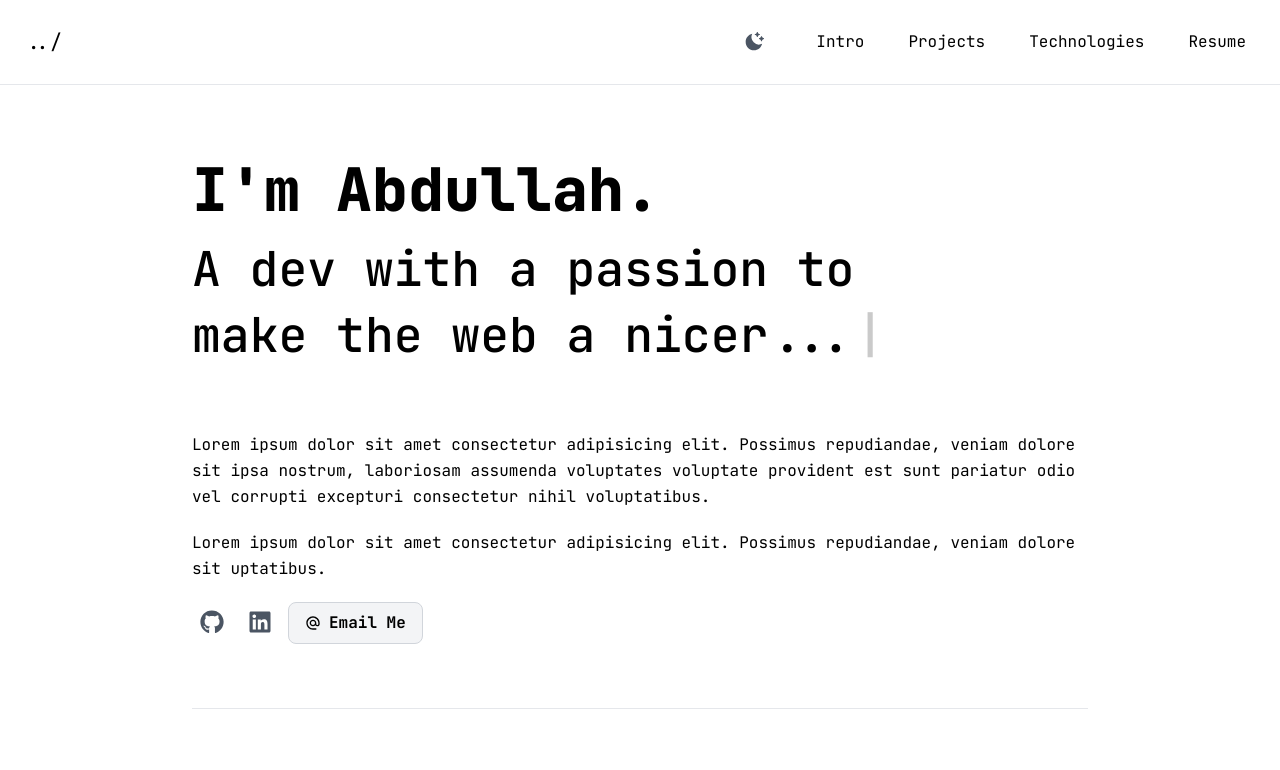
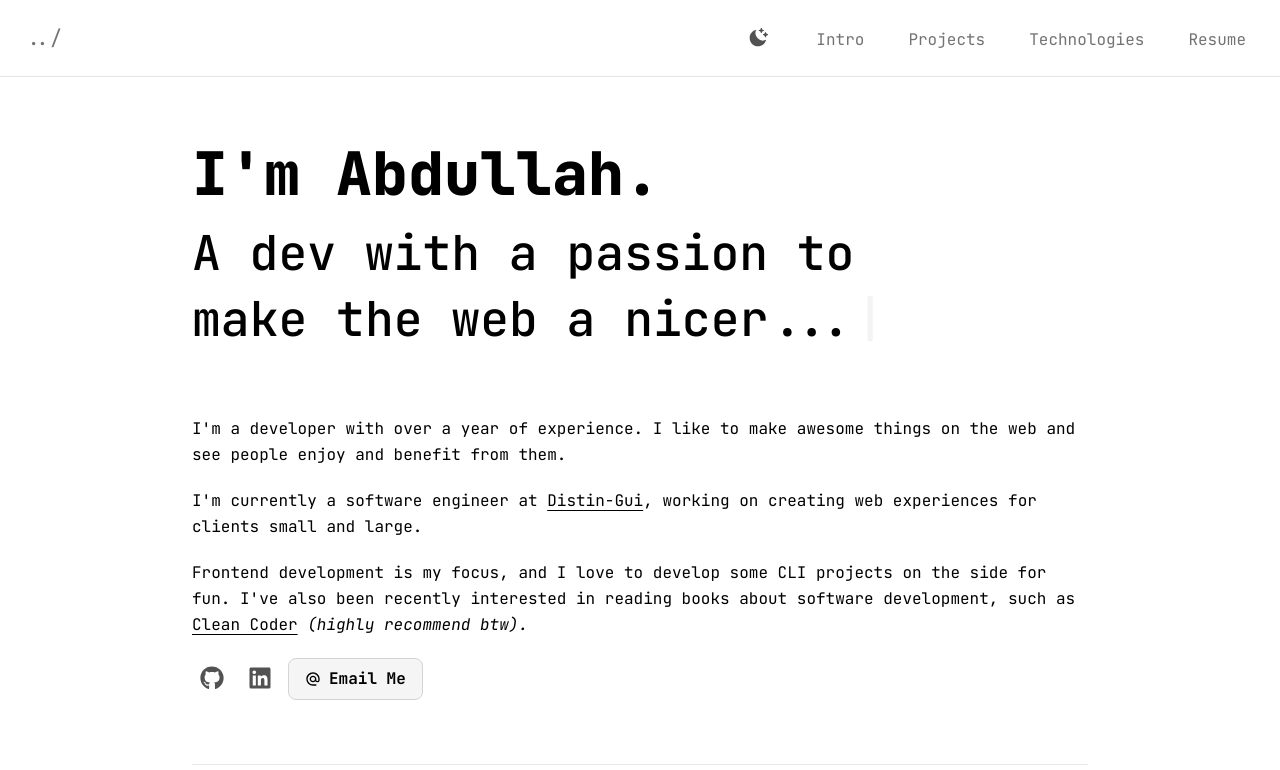
Before and after one commit to zeabdullah/portfolio, an Astro site: page / in a window 1280 px wide. Shown: the top 770 px of the page. Built offline with nearby package versions, Linux system fonts and the light colour scheme; Astro itself is replaced by a stand-in of ours.

Commit message:
feat: 🎉 implement responsive navbar

```diff
--- a/src/components/BtnLink.tsx
+++ b/src/components/BtnLink.tsx
@@ -4,8 +4,8 @@ import { ComponentPropsWithoutRef } from 'react';
 export const linkBtnCls = cn(
     'flex justify-center items-center gap-2',
     'font-bold text-md',
-    'bg-gray-100 hover:bg-gray-200',
-    'border border-gray-300 hover:border-gray-400',
+    'bg-neutral-100 hover:bg-neutral-200',
+    'border border-neutral-300 hover:border-neutral-400',
     'rounded-lg py-2 px-4',
     'transition-colors',
 );
--- /dev/null
+++ b/src/components/IconLink.tsx
@@ -0,0 +1,21 @@
+import cn from 'clsx';
+// import { IconType } from 'react-icons/lib';
+
+interface IconLinkProps extends React.ComponentPropsWithoutRef<'a'> {
+    children: React.ReactNode;
+}
+export default function IconLink(props: IconLinkProps) {
+    return (
+        <a
+            {...props}
+            className={cn(
+                'p-2 rounded-md',
+                'text-2xl text-neutral-600 hover:text-dark',
+                'hover:bg-neutral-100',
+                props.className,
+            )}
+        >
+            {props.children}
+        </a>
+    );
+}
--- a/src/components/NavLink.tsx
+++ b/src/components/NavLink.tsx
@@ -1,5 +1,11 @@
 import cn from 'clsx';
 import { ComponentPropsWithoutRef } from 'react';
+
+export const navItemCls = cn(
+    'text-neutral-500',
+    'hover:bg-neutral-100 hover:text-dark',
+    'rounded-md',
+);
 
 export function NavLink({
     className,
@@ -7,10 +13,7 @@ export function NavLink({
     ...props
 }: ComponentPropsWithoutRef<'a'>): JSX.Element {
     return (
-        <a
-            className={cn('hover:bg-gray-200', 'px-5 py-1.5', 'rounded-md', className)}
-            {...props}
-        >
+        <a className={cn(navItemCls, 'px-5 py-2', className)} {...props}>
             {children}
         </a>
     );
--- a/src/components/ProjectCard.tsx
+++ b/src/components/ProjectCard.tsx
@@ -16,9 +16,9 @@ export default function ProjectCard(props: ProjectCardProps): JSX.Element {
             rel="noreferrer noopener"
             className={cn(
                 'flex justify-start items-start gap-4 flex-col sm:flex-row',
-                'bg-gray-50 md:hover:bg-gray-200 focus:bg-gray-200',
+                'bg-neutral-50 md:hover:bg-neutral-200 focus:bg-neutral-200',
                 'p-8 rounded-md',
-                'border border-gray-200 md:hover:border-gray-400 focus:border-gray-400',
+                'border border-neutral-200 md:hover:border-neutral-400 focus:border-neutral-400',
                 'shadow-sm',
                 'md:group-hover:opacity-50',
                 'hover:!opacity-100',
@@ -37,10 +37,10 @@ export default function ProjectCard(props: ProjectCardProps): JSX.Element {
                 <div className={cn('flex items-center flex-wrap gap-x-5', 'mb-2')}>
                     <h3 className={cn('text-lg font-bold', 'flex-shrink-0')}>{props.title}</h3>
                     <em>
-                        <p className="text-gray-400 text-xs flex-shrink">({props.stack})</p>
+                        <p className="text-neutral-400 text-xs flex-shrink">({props.stack})</p>
                     </em>
                 </div>
-                <p className={cn('text-gray-800 text-md font-light leading-relaxed')}>
+                <p className={cn('text-neutral-800 text-md font-light leading-relaxed')}>
                     {props.content}
                 </p>
             </div>
--- /dev/null
+++ b/src/components/Typography/Anchor.tsx
@@ -0,0 +1,19 @@
+import cn from 'clsx';
+
+interface AnchorProps extends React.ComponentPropsWithoutRef<'a'> {
+    href: string;
+}
+export default function Anchor({ children, ...props }: AnchorProps) {
+    return (
+        <a
+            {...props}
+            className={cn(
+                'underline underline-offset-4',
+                'hover:font-bold focus:font-bold',
+                'hover:bg-neutral-200 focus:bg-neutral-200',
+            )}
+        >
+            {children}
+        </a>
+    );
+}
--- a/src/layouts/Footer.tsx
+++ b/src/layouts/Footer.tsx
@@ -2,6 +2,7 @@ import cn from 'clsx';
 import { FaGithub, FaReact } from 'react-icons/fa';
 import { SiTailwindcss } from 'react-icons/si';
 import AstroLogo from '@components/AstroLogo';
+import Anchor from '@components/Typography/Anchor';
 
 export default function Footer() {
     return (
@@ -12,7 +13,7 @@ export default function Footer() {
                 'space-y-4',
                 'text-sm text-center',
                 'bg-neutral-50 dark:bg-dark dark:text-light',
-                'border-t border-t-gray-200',
+                'border-t border-t-neutral-200',
             )}
         >
             <p>
@@ -24,12 +25,10 @@ export default function Footer() {
                 and <SiTailwindcss title="Tailwind" className="inline text-xl fill-teal-600" />
             </p>
             <p>
-                <a
-                    href="github.com/abdullahzeidan/portfolio"
-                    className="hover:underline underline-offset-2"
-                >
-                    Source code on <FaGithub className="inline text-lg" />
-                </a>
+                <Anchor href="https://github.com/abdullahzeidan/portfolio">
+                    Source code on{' '}
+                    <FaGithub aria-label="GitHub" title="GitHub" className="inline text-lg" />
+                </Anchor>
             </p>
         </footer>
     );
--- a/src/layouts/Layout.astro
+++ b/src/layouts/Layout.astro
@@ -23,7 +23,7 @@ const { darkMode = false } = Astro.props;
 	</head>
 	<body class:list={[darkMode && "dark", "dark:bg-dark dark:text-light"]}>
 		<main>
-			<Navbar />
+			<Navbar client:load />
 			<slot />
 			<Footer />
 		</main>
--- a/src/layouts/Navbar.tsx
+++ b/src/layouts/Navbar.tsx
@@ -1,25 +1,31 @@
+import { useState } from 'react';
 import cn from 'clsx';
-import { RiMoonClearFill, RiMenuFill } from 'react-icons/ri';
-import { NavLink } from '@components/NavLink';
+import { RiMoonClearFill, RiMenuFill, RiCloseFill } from 'react-icons/ri';
+import { navItemCls, NavLink } from '@components/NavLink';
 
-const btnClasses = cn('text-gray-600 hover:text-black', 'hover:bg-gray-200', 'rounded-md');
+const btnClasses = cn(navItemCls, 'text-neutral-600 hover:text-dark');
 
 export default function Navbar(): JSX.Element {
+    const [mobileNavActive, setMobileNavActive] = useState(false);
+
+    const toggleMobileNav = () => setMobileNavActive(!mobileNavActive);
+    const hideMobileNav = () => setMobileNavActive(false);
+
     return (
         <>
-            <div className={cn('SPACER', 'h-24')} />
-            <div
+            <div className={cn('SPACER', 'h-20')} />
+            <nav
                 id="navbar"
                 className={cn(
                     'fixed z-10 top-0 min-w-full',
-                    'flex justify-between items-center',
-                    'border-b border-b-gray-200',
+                    'flex justify-between items-center flex-wrap',
+                    'border-b border-b-neutral-200',
                     'bg-white/90 backdrop-blur-md',
-                    'px-3.5 py-5',
-                    'dark:bg-dark/95 dark:text-light',
+                    'px-3.5 py-4',
+                    'dark:bg-dark dark:text-light',
                 )}
             >
-                <div>
+                <div className="flex-grow">
                     <NavLink
                         href="/"
                         aria-label="Home"
@@ -30,7 +36,7 @@ export default function Navbar(): JSX.Element {
                     </NavLink>
                 </div>
 
-                <nav className="flex justify-between items-center gap-1">
+                <span>
                     <button
                         className={cn(btnClasses, 'p-3 mr-4', 'text-xl')}
                         title="Toggle Theme"
@@ -39,23 +45,30 @@ export default function Navbar(): JSX.Element {
                         <RiMoonClearFill aria-label="Switch to dark" />
                     </button>
 
-                    <div className="links hidden sm:contents">
-                        <NavLink href="#header">Intro</NavLink>
-                        <NavLink href="#projects">Projects</NavLink>
-                        <NavLink href="#tech">Technologies</NavLink>
-                        <NavLink href="#resume">Resume</NavLink>
-                    </div>
-
                     <button
-                        title="menu"
-                        aria-label="menu"
+                        title="Menu"
+                        aria-label="Menu"
                         className={cn(btnClasses, 'sm:hidden', 'px-3 py-2', 'text-2xl')}
-                        onClick={() => {}}
+                        onClick={toggleMobileNav}
                     >
-                        <RiMenuFill />
+                        {mobileNavActive ? <RiCloseFill /> : <RiMenuFill />}
                     </button>
-                </nav>
-            </div>
+                </span>
+                <div
+                    className={cn(
+                        mobileNavActive
+                            ? 'flex flex-col justify-between items-stretch gap-4 basis-full'
+                            : 'hidden',
+                        'sm:flex sm:flex-row sm:items-center sm:gap-1 sm:basis-auto',
+                        'mt-8 sm:mt-auto',
+                    )}
+                >
+                    <NavLink href="#header" onClick={hideMobileNav} children="Intro" />
+                    <NavLink href="#projects" onClick={hideMobileNav} children="Projects" />
+                    <NavLink href="#tech" onClick={hideMobileNav} children="Technologies" />
+                    <NavLink href="#resume" onClick={hideMobileNav} children="Resume" />
+                </div>
+            </nav>
         </>
     );
 }
--- a/src/sections/Header.tsx
+++ b/src/sections/Header.tsx
@@ -3,17 +3,13 @@ import cn from 'clsx';
 import Typewriter from 'typewriter-effect';
 import { FaGithub, FaLinkedin } from 'react-icons/fa';
 import { MdAlternateEmail } from 'react-icons/md';
-import P from '@components/Typography/P';
+import IconLink from '@components/IconLink';
 import BtnLink from '@components/BtnLink';
 import Section from '@components/Section';
+import P from '@components/Typography/P';
+import Anchor from '@components/Typography/Anchor';
 
 const sectionLabel = 'header-heading';
-const linkCls = cn(
-    'p-2 rounded-md',
-    'text-2xl text-gray-600 hover:text-black',
-    'hover:bg-gray-200',
-);
-
 export default function Header() {
     const [firstTyperDone, setFirstTyperDone] = useState(false);
     function endFirstTypewriter() {
@@ -27,7 +23,7 @@ export default function Header() {
                 className={cn(
                     'text-3xl sm:text-4xl md:text-5xl font-medium !leading-snug',
                     'max-w-xl md:max-w-3xl',
-                    'mb-16',
+                    'mb-12 md:mb-16',
                 )}
             >
                 <strong
@@ -61,10 +57,10 @@ export default function Header() {
                             typewriter
                                 .pauseFor(250)
                                 .typeString('make the web a nicer...')
-                                .pauseFor(1000)
+                                .pauseFor(1500)
                                 .deleteChars(8)
                                 .typeString('cooler 😎')
-                                .pauseFor(250)
+                                .pauseFor(1000)
                                 .deleteChars(9)
                                 .typeString('greater place.')
                                 .start();
@@ -74,37 +70,53 @@ export default function Header() {
             </h1>
             <article>
                 <P>
-                    Lorem ipsum dolor sit amet consectetur adipisicing elit. Possimus
-                    repudiandae, veniam dolore sit ipsa nostrum, laboriosam assumenda
-                    voluptates voluptate provident est sunt pariatur odio vel corrupti
-                    excepturi consectetur nihil voluptatibus.
+                    I'm a developer with over a year of experience. I like to make awesome
+                    things on the web and see people enjoy and benefit from them.
                 </P>
                 <P>
-                    Lorem ipsum dolor sit amet consectetur adipisicing elit. Possimus
-                    repudiandae, veniam dolore sit uptatibus.
+                    I'm currently a software engineer at{' '}
+                    <Anchor
+                        href="https:distin-gui.com"
+                        target="_blank"
+                        rel="noreferrer noopener"
+                    >
+                        Distin-Gui
+                    </Anchor>
+                    , working on creating web experiences for clients small and large.
+                </P>
+                <P>
+                    Frontend development is my focus, and I love to develop some CLI projects
+                    on the side for fun. I've also been recently interested in reading books
+                    about software development, such as{' '}
+                    <Anchor
+                        href="https://www.oreilly.com/library/view/the-clean-coder/9780132542913"
+                        target="_blank"
+                        rel="noreferrer noopener"
+                    >
+                        Clean Coder
+                    </Anchor>{' '}
+                    <em>(highly recommend btw).</em>
                 </P>
             </article>
             <div className={cn('flex gap-2 flex-wrap')}>
-                <a
+                <IconLink
                     href="https://www.github.com/AbdullahZeidan"
                     target="_blank"
                     rel="noreferrer noopener"
-                    className={linkCls}
                     aria-label="GitHub"
                     title="GitHub"
                 >
                     <FaGithub />
-                </a>
-                <a
+                </IconLink>
+                <IconLink
                     href="https://www.linkedin.com/in/abdullah-z-b4653a213/"
                     target="_blank"
                     rel="noreferrer noopener"
-                    className={linkCls}
                     aria-label="LinkedIn"
                     title="LinkedIn"
                 >
                     <FaLinkedin />
-                </a>
+                </IconLink>
 
                 <BtnLink href="mailto:abdullahzeidan@gmail.com">
                     <MdAlternateEmail /> Email Me
```
